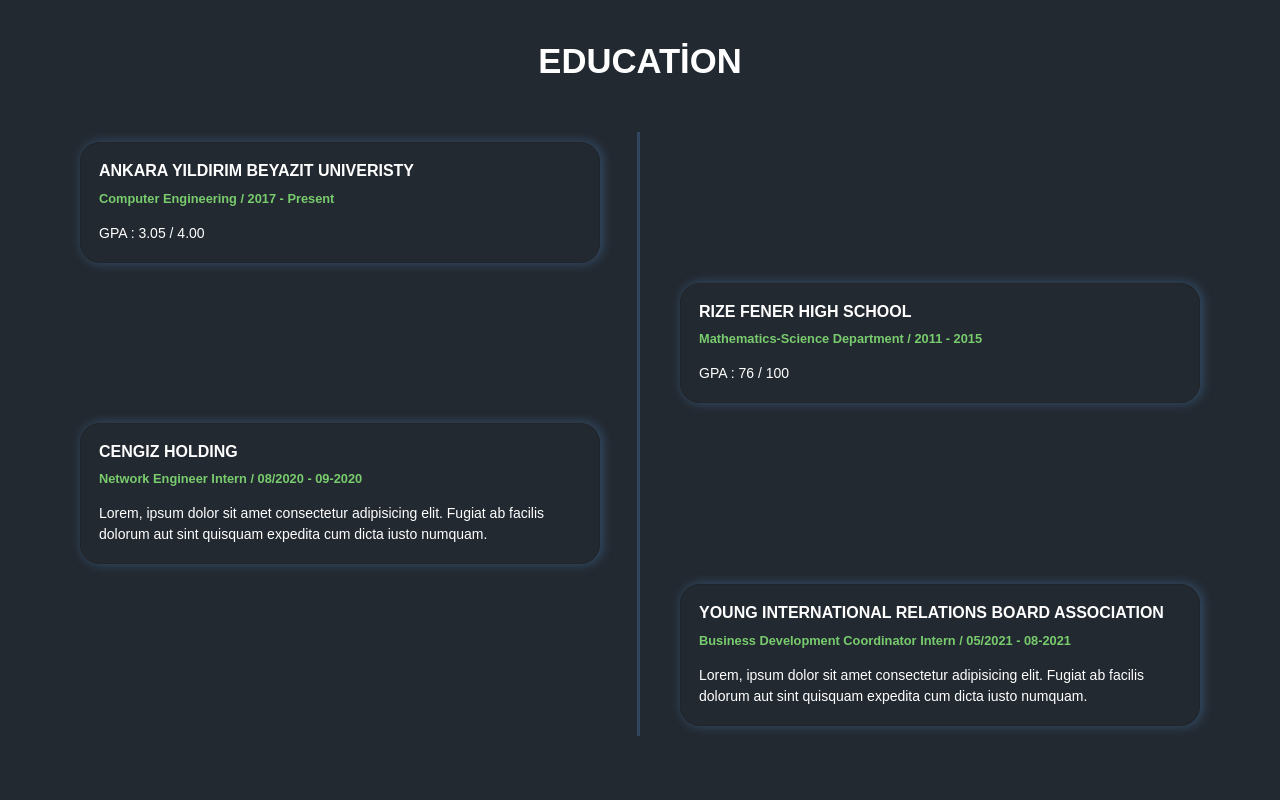
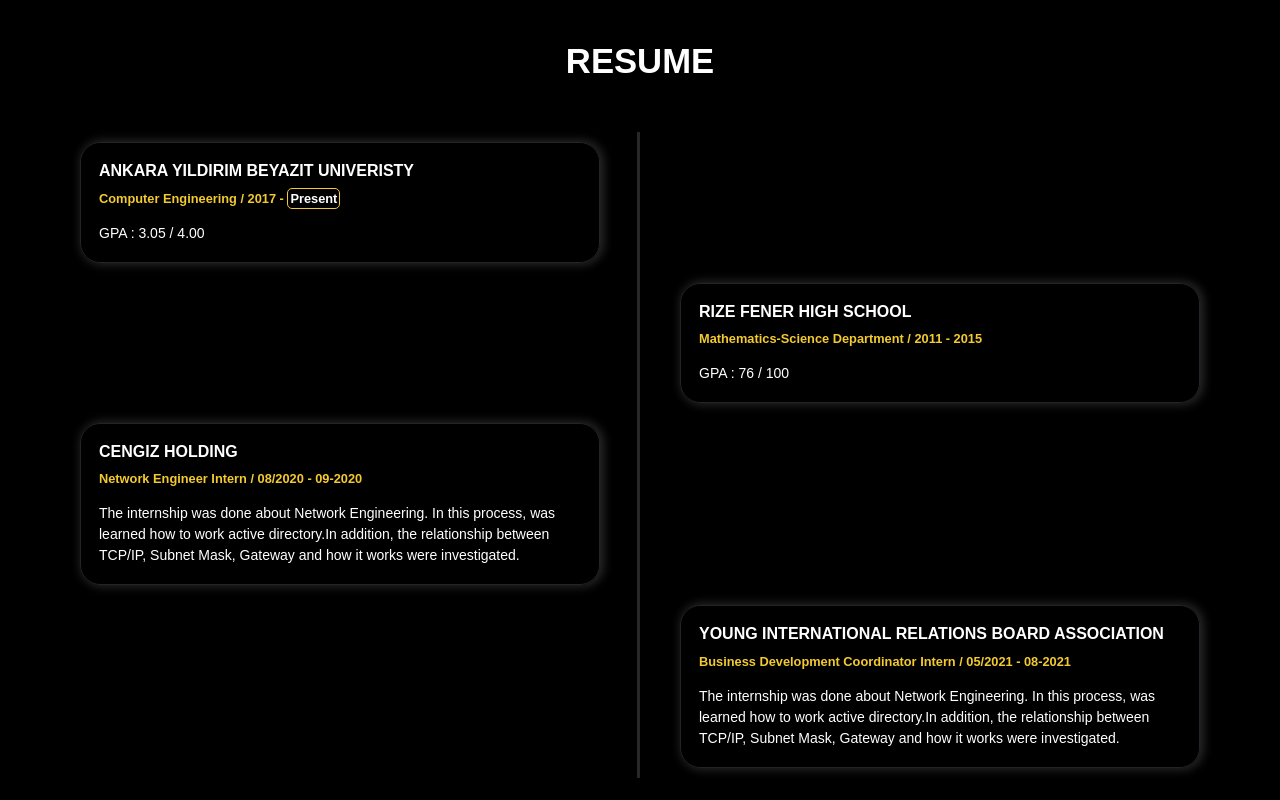
Before and after one commit to ozknsmz/Personal-Website, a React (Create React App) app: page / in a window 1280 px wide. Shown: the part 1820-2620 px from the top of the page. Built offline with nearby package versions, Linux system fonts and the light colour scheme.

Commit message:
Resume page fixed

```diff
--- a/src/Components/Resume/Resume.jsx
+++ b/src/Components/Resume/Resume.jsx
@@ -1,28 +1,32 @@
-import './resume.scss'
+import "./resume.scss";
 
 export default function Resume() {
   return (
     <div className="Resume" id="resume">
-      <h3 className="education-title">
-        EDUCATİON
-      </h3>
+      <h3 className="education-title">RESUME</h3>
       <div className="timeline">
-
         <div className="timeline-container left">
           <div className="education-part">
             <div className="resume-item">
               <h5 className="item-title">Ankara Yıldırım Beyazıt Univeristy</h5>
-              <span><div className="item-details">Computer Engineering / 2017 - Present </div></span>
+              <span>
+                <div className="item-details">
+                  Computer Engineering / 2017 - <span>Present</span>
+                </div>
+              </span>
               <div className="item-description">GPA : 3.05 / 4.00</div>
             </div>
           </div>
-
         </div>
         <div className="timeline-container right">
           <div className="education-part">
             <div className="resume-item">
               <h5 className="item-title">Rize Fener High School</h5>
-              <span><div className="item-details">Mathematics-Science Department / 2011 - 2015 </div></span>
+              <span>
+                <div className="item-details">
+                  Mathematics-Science Department / 2011 - 2015{" "}
+                </div>
+              </span>
               <div className="item-description">GPA : 76 / 100</div>
             </div>
           </div>
@@ -32,8 +36,17 @@
           <div className="education-part">
             <div className="resume-item">
               <h5 className="item-title">Cengiz Holding</h5>
-              <span><div className="item-details">Network Engineer Intern / 08/2020 - 09-2020 </div></span>
-              <div className="item-description">Lorem, ipsum dolor sit amet consectetur adipisicing elit. Fugiat ab facilis dolorum aut sint quisquam expedita cum dicta iusto numquam.</div>
+              <span>
+                <div className="item-details">
+                  Network Engineer Intern / 08/2020 - 09-2020{" "}
+                </div>
+              </span>
+              <div className="item-description">
+                The internship was done about Network Engineering. In this
+                process, was learned how to work active directory.In addition,
+                the relationship between TCP/IP, Subnet Mask, Gateway and how it
+                works were investigated.
+              </div>
             </div>
           </div>
         </div>
@@ -41,13 +54,24 @@
         <div className="timeline-container right">
           <div className="education-part">
             <div className="resume-item">
-              <h5 className="item-title">Young International Relations Board Association</h5>
-              <span><div className="item-details">Business Development Coordinator Intern / 05/2021 - 08-2021 </div></span>
-              <div className="item-description">Lorem, ipsum dolor sit amet consectetur adipisicing elit. Fugiat ab facilis dolorum aut sint quisquam expedita cum dicta iusto numquam.</div>
+              <h5 className="item-title">
+                Young International Relations Board Association
+              </h5>
+              <span>
+                <div className="item-details">
+                  Business Development Coordinator Intern / 05/2021 - 08-2021{" "}
+                </div>
+              </span>
+              <div className="item-description">
+                The internship was done about Network Engineering. In this
+                process, was learned how to work active directory.In addition,
+                the relationship between TCP/IP, Subnet Mask, Gateway and how it
+                works were investigated.
+              </div>
             </div>
           </div>
         </div>
       </div>
     </div>
-  )
+  );
 }
--- a/src/Components/Resume/resume.scss
+++ b/src/Components/Resume/resume.scss
@@ -1,23 +1,22 @@
-
-.Resume{
-    background-color: #232931;
+.Resume {
+    background-color: #000000;
     padding-top: 100px;
     padding-bottom: 100px;
 
-.education-title{
+    .education-title {
       text-align: center;
       margin-bottom: 50px;
-    color: #FFF;
+      color: #fff;
       font-size: 26pt;
       font-weight: 700;
     }
 
-.timeline{
+    .timeline {
       position: relative;
       max-width: 1200px;
       margin: 0 auto;
 
-    &::after{
+      &::after {
         content: "";
         position: absolute;
         width: 3px;
@@ -25,47 +24,51 @@
         bottom: 0;
         right: 0;
         left: 50%;
-        background-color: #30475E;
+        background-color: #272727;
         margin-left: -3px;
-        @media screen and (max-width:500px) {
+        @media screen and (max-width: 500px) {
           display: none;
         }
       }
-.timeline-container{
+      .timeline-container {
         padding: 10px 40px;
         position: relative;
         background-color: inherit;
         width: 50%;
-    @media screen and (max-width:500px) {
+        @media screen and (max-width: 500px) {
           width: 100%;
         }
 
-
-.education-part{
+        .education-part {
           padding: 18px;
           border: solid 1px;
           border-radius: 20px;
-    box-shadow: 2px 0px 10px 2px #30475E;
-    @media screen and (max-width:500px) {
+          box-shadow: 2px 0px 10px 2px #272727;
+          @media screen and (max-width: 500px) {
             margin-bottom: 15px;
           }
 
-
-.resume-item{
+          .resume-item {
             color: white;
-    .item-title{
+            .item-title {
               font-weight: 600;
-        color:  inherit;
+              color: inherit;
               font-size: 1rem;
               text-transform: uppercase;
             }
-        .item-details{
+            .item-details {
               padding-bottom: 5px;
               font-size: 0.8rem;
-            color:#78CC6D;
+              color: #f3ca2f;
               font-weight: 600;
+              span {
+                border: solid 1px #f3ca2f;
+                padding: 2px;
+                border-radius: 5px;
+                color: #fff;
               }
-        .item-description{
+            }
+            .item-description {
               color: inherit;
               padding-top: 10px;
               font-size: 0.875rem;
@@ -74,18 +77,17 @@
         }
       }
 
-.left{
+      .left {
         left: 0;
       }
-.right{
+      .right {
         left: 50%;
-    &::after{
+        &::after {
           left: -9px;
         }
-    @media screen and (max-width:500px) {
+        @media screen and (max-width: 500px) {
           left: 0;
         }
       }
-
     }
   }
```
Lines whose indentation alone changed are shown as unchanged.
